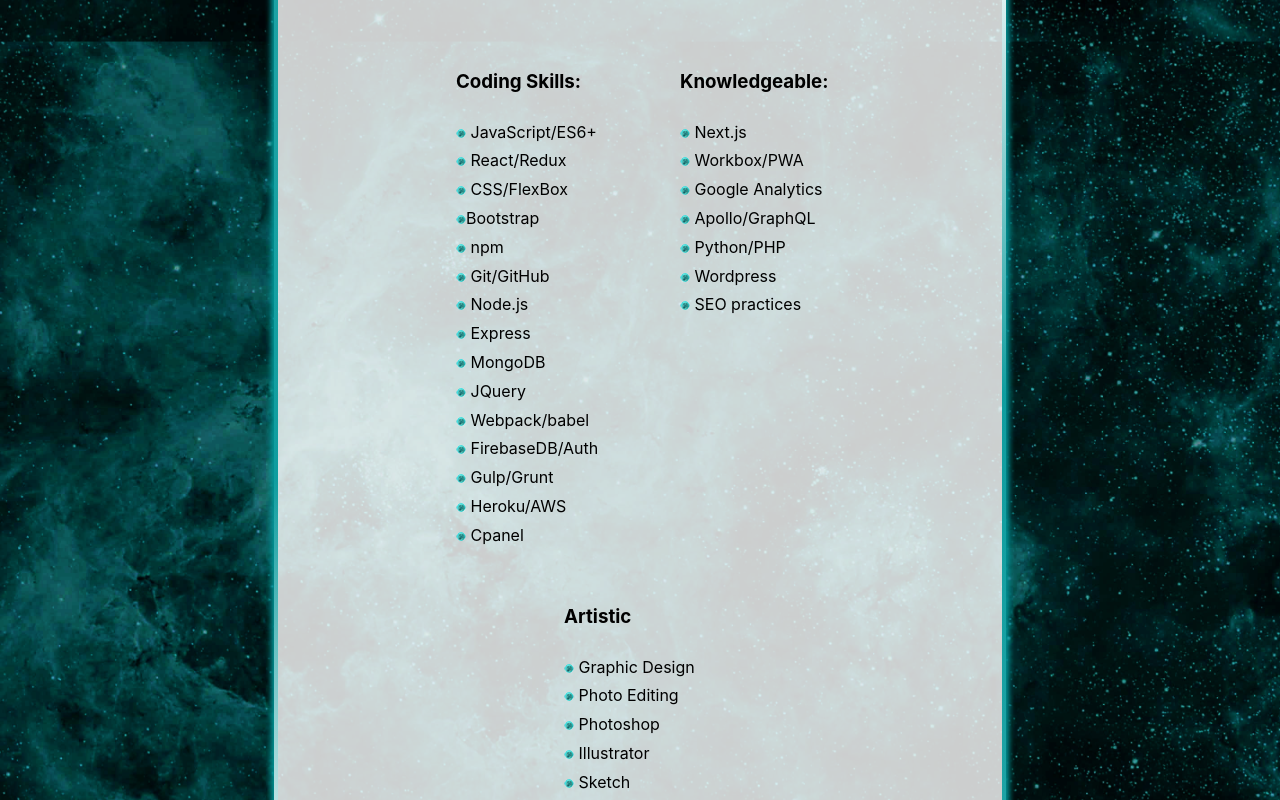
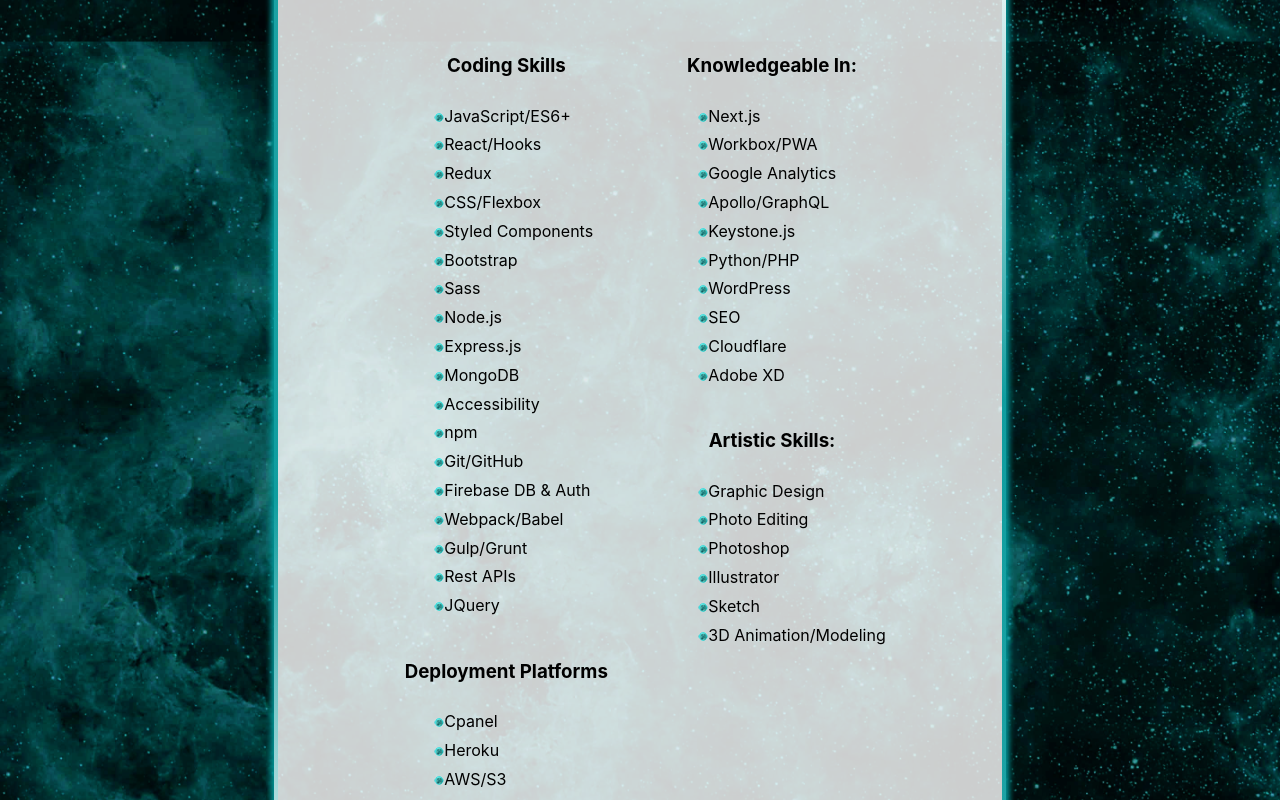
Before and after one commit to Missarachnid/mmkepler-version2, a Next.js app: page / in a window 1280 px wide. Shown: the part 2800-3600 px from the top of the page. Built offline with nearby package versions, Linux system fonts and the light colour scheme.

Commit message:
feat: updated skill list and code stucture. Used Mapping instead of typing out

```diff
--- a/components/Skills.js
+++ b/components/Skills.js
@@ -2,6 +2,89 @@
 import Image from "next/image";
 import planet from "../public/images/bullet.png";
 
+const codingSkills = ["JavaScript/ES6+", "React/Hooks", "Redux", "CSS/Flexbox", "Styled Components", "Bootstrap", "Sass", "Node.js", "Express.js", "MongoDB", "Accessibility", "npm", "Git/GitHub", "Firebase DB & Auth", "Webpack/Babel", "Gulp/Grunt", "Rest APIs", "JQuery"];
+const deploymentSkills = ["Cpanel", "Heroku", "AWS/S3", "Digital Ocean", "Netlify"];
+const knowledgeableSkills = ["Next.js", "Workbox/PWA", "Google Analytics", "Apollo/GraphQL", "Keystone.js", "Python/PHP", "WordPress", "SEO", "Cloudflare", "Adobe XD"];
+const artisticSkills = ["Graphic Design", "Photo Editing", "Photoshop", "Illustrator", "Sketch", "3D Animation/Modeling"];
+const allSkills = ["codingSkills", "deploymentSkills", "knowledgeableSkills", "artisticSkills"];
+
+export default function Skills(){
+  return (
+    <section id={sectionStyles.skills}
+    name="skills">
+      <div className={sectionStyles.holder}>
+      <span className={sectionStyles.spanleft}></span><h2 className={sectionStyles.title} tabIndex="0">Skills</h2><span className={sectionStyles.spanright}></span>
+      </div>
+      <div className={sectionStyles.section} >
+      <div id={sectionStyles.skillsContainer}>
+        <div id={sectionStyles.skillsWrapper} >
+
+        <div id={sectionStyles.columns}>
+
+          <div id={sectionStyles.one}>
+            <div>
+            <h3 className={sectionStyles.skilltTitles}>Coding Skills</h3>
+            <ul>
+              {codingSkills.map(function(el, index){
+                return(
+                  <li tabIndex="0" key={index}><Image src={planet} alt="" width={10} height={9}/>{el}</li>
+                )
+              })}
+            </ul>
+          </div>
+
+
+
+          <div>
+            <h3 className={sectionStyles.skilltTitles}>Deployment Platforms</h3>
+            <ul>
+              {deploymentSkills.map(function(el, index){
+                return(
+                  <li tabIndex="0" key={index}><Image src={planet} alt="" width={10} height={9}/>{el}</li>
+                )
+              })}
+            </ul>
+          </div>
+
+          </div>
+
+          <div id={sectionStyles.two}>
+
+          <div>
+            <h3 className={sectionStyles.skilltTitles}>Knowledgeable In:</h3>
+            <ul>
+              {knowledgeableSkills.map(function(el, index){
+                return(
+                  <li tabIndex="0" key={index}><Image src={planet} alt="" width={10} height={9}/>{el}</li>
+                )
+              })}
+            </ul>
+          </div>
+
+          <div>
+            <h3 className={sectionStyles.skilltTitles}>Artistic Skills:</h3>
+            <ul>
+              {artisticSkills.map(function(el, index){
+                return(
+                  <li tabIndex="0" key={index}><Image src={planet} alt="" width={10} height={9}/>{el}</li>
+                )
+              })}
+            </ul>
+          </div>
+
+          </div>
+
+        </div>
+
+        </div>
+      </div>
+    </div>
+    </section>
+  )
+}
+
+
+/*
 export default function Skills(){
   return (
     <section id={sectionStyles.skills}
@@ -57,3 +140,4 @@
     </section>
   )
 }
+*/
--- a/styles/Section.module.css
+++ b/styles/Section.module.css
@@ -5,7 +5,7 @@
   min-width: 300px;
   max-width: 732px;
   padding: 40px 40px;
-  margin: 0 40px 20px 40px;
+  margin: 0 auto 20px auto;
   border: 4px solid #009799;
   border-image: linear-gradient(45deg, #009799, white, #009799) 1;
   animation: pulse 4s ease infinite alternate;
@@ -15,6 +15,10 @@
 
 .title {
   font-size: 2em;
+}
+
+.skilltTitles {
+  text-align: center;
 }
 
 .holder {
@@ -44,9 +48,14 @@
 
 /* Skills */
 
+#skills {
+  width: 100%;
+
+}
 #skillsContainer {
   display: flex;
   flex-direction: column;
+  width: 100%;
 }
 
 #skillsWrapper {
@@ -64,6 +73,34 @@
 .bullet {
   display: inline-block;
   background: red;
+}
+
+#columns {
+  display: flex;
+  flex-direction: row;
+  column-gap: 40px;
+}
+
+#one {
+  display: flex;
+  flex-direction: column;
+}
+
+#two {
+  display: flex;
+  flex-direction: column;
+}
+
+@media only screen and (max-width: 600px){
+  #one {
+
+  }
+  #two {
+
+  }
+  #columns {
+    display: block;
+  }
 }
 
 /* Projects */
```
